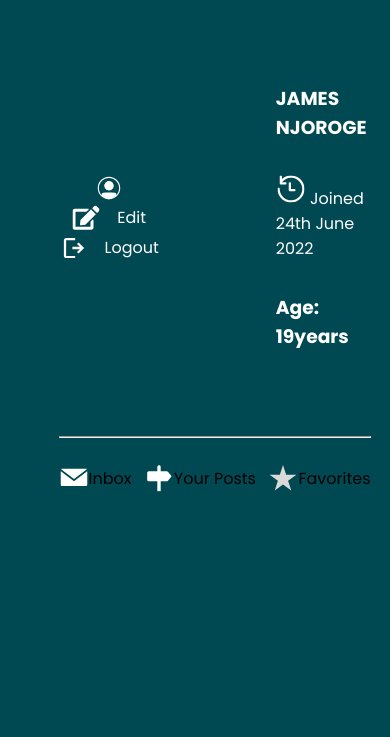
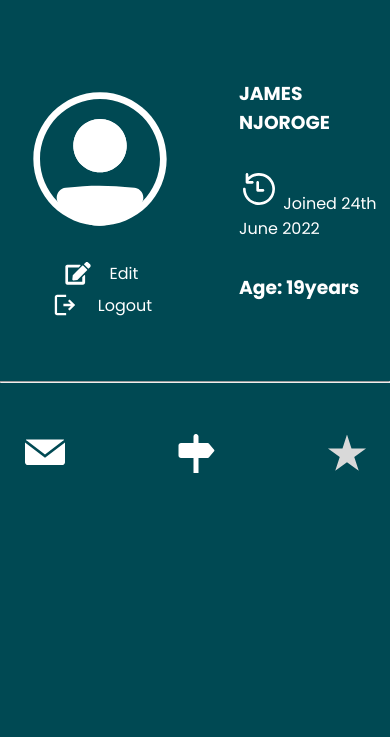
Before and after one commit to devjamesnjoroge/capstone-health-assistant, a Django app: page /profile/ in a window 390 px wide. Shown: the top 737 px of the page. Run offline with Django 4.2, Linux system fonts and the light colour scheme; some libraries are stand-ins or nearby versions.

Commit message:
ft: add responsiveness to profile

```diff
--- a/medical/static/css/base.css
+++ b/medical/static/css/base.css
@@ -72,7 +72,7 @@ section, nav{
 section{
     display: flex;
     align-items: center;
-    gap: 30vw;
+    gap: 25vw;
     margin: 10vh 0;
 }
 
@@ -111,6 +111,7 @@ nav .col_nav{
     display: flex;
     align-items: center;
     justify-content: center;
+    color: var(--light);
 }
 
 @media screen and (max-width: 992px) {
@@ -139,10 +140,39 @@ nav .col_nav{
         margin: 0;
     }
 
-    svg{
+    .sidebar_row svg{
         height: 30px;
         width: 30px;
         transform: scale(0.9);
+    }
+
+    main{
+        width: 100%;
+        margin: 0;
+    }
+
+    /* PROFILE TEMPLATE STYLING */
+
+    section{
+        gap: 5vw;
+        margin: 7vh 0;
+    }
+
+    nav{
+       padding: 5vw;
+    }
+
+    .col_nav svg{
+        transform: scale(0.8);
+        cursor: pointer;
+    }
+
+    .col_nav span{
+        display: none;
+    }
+
+    section, nav{
+        width: 100vw;
     }
 
 
@@ -152,4 +182,27 @@ nav .col_nav{
     .sidebar_row{
         padding: 5px 2vw;
     }
+     /* PROFILE TEMPLATE STYLING */
+
+     section{
+        gap: 10vw;
+        margin: 7vh 0;
+    }
+
+    nav{
+       padding: 5vw;
+    }
+
+    .col_nav svg{
+        transform: scale(0.8);
+        cursor: pointer;
+    }
+
+    .col_nav span{
+        display: none;
+    }
+
+    section, nav{
+        width: 100vw;
+    }
 }
```
